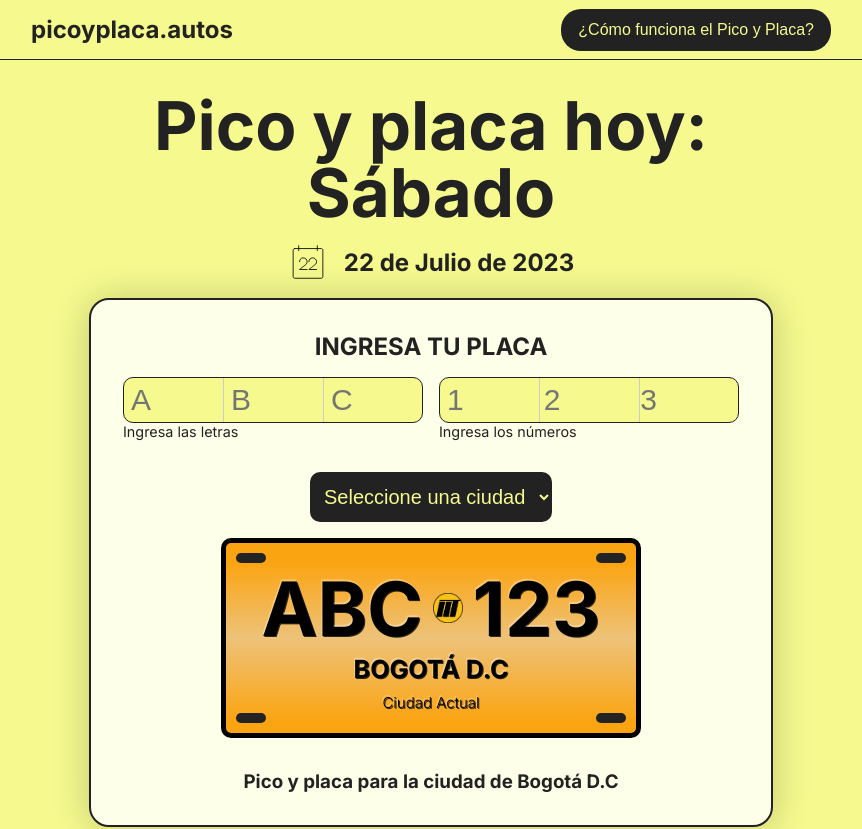
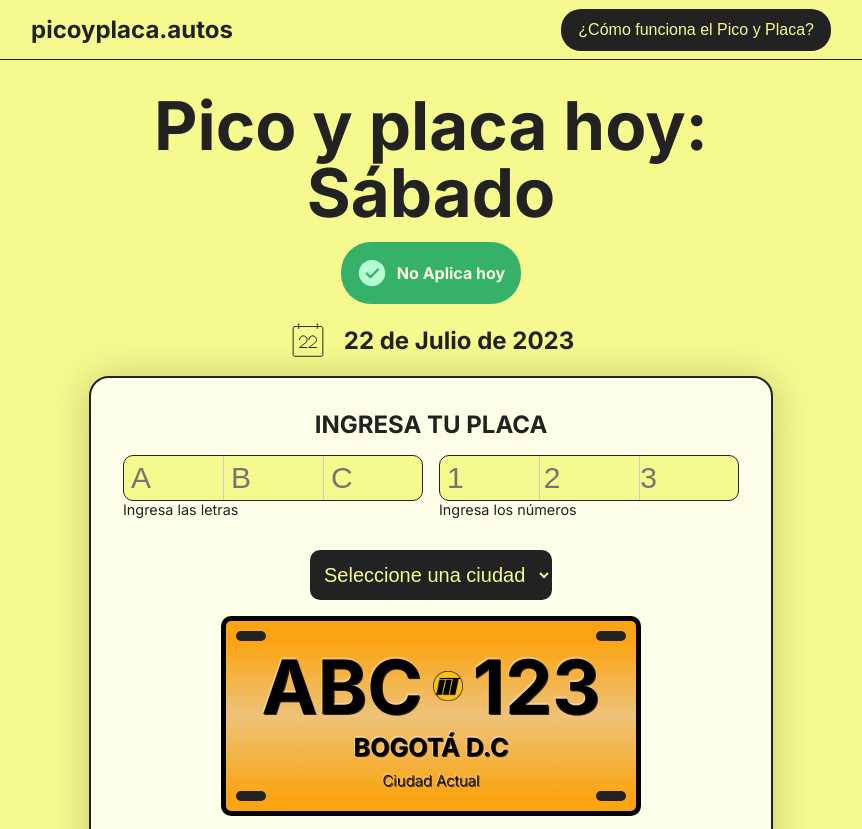
Before and after one commit to ninjasweb/picoyplaca, a Next.js app: page / in a window 1280 px wide. Shown: the top 829 px of the page, without its empty margins (209-1071 px from the left). Built offline with nearby package versions, Linux system fonts and the light colour scheme.

Commit message:
badge application

```diff
--- a/app/page.js
+++ b/app/page.js
@@ -1,5 +1,4 @@
 'use client'
-
 import Plate from '@/components/Plate/Plate'
 import styles from './page.module.css'
 import InputMono from '@/components/Form/Inputs/InputMono'
@@ -9,6 +8,8 @@ import useCurrentDay from '@/hooks/useCurrentDay'
 import useCurrentDate from '@/hooks/useCurrentDate'
 import Image from 'next/image'
 import useCurrentDayIcon from '@/hooks/useCurrentDayIcon'
+import successIcon from '@/assets/success.svg'
+import alertIcon from '@/assets/alert.svg'
 
 export default function Home() {
   const [letters, setLetters] = useState('ABC')
@@ -21,6 +22,16 @@ export default function Home() {
     <main className={styles.main}>
       <div className={styles.title}>
         <h1>Pico y placa hoy: {currentDay}</h1>
+        <div className={styles.badge}>
+          {currentDay === 'Sábado' || currentDay === 'Domingo'  ?
+            <div className={styles.success}>
+              <Image style={{marginRight: '10px'}} src={successIcon} width={30} height={30} alt='success'/> No Aplica hoy
+            </div> :
+            <div className={styles.alert}>
+              <Image style={{marginRight: '10px'}} src={alertIcon} width={30} height={30} alt='alert'/> Si Aplica hoy
+            </div>
+          }
+        </div>
         <div className={styles.date}>
           <Image className={styles.icon} src={currentIcon} width={40} height={40} alt=''/>
           <h2>{currentDate}</h2>
--- a/app/page.module.css
+++ b/app/page.module.css
@@ -42,3 +42,20 @@
   color: var(--black);
   margin-top: 2rem;
 }
+.badge > div {
+  color: var(--white);
+  width: max-content;
+  margin: 0 auto;
+  padding: 1rem;
+  border-radius: 30px;
+  font-weight: bold;
+  margin-top: 1rem;
+  display: flex;
+  align-items: center;
+}
+.badge .success {
+  background-color: rgb(54, 177, 105);
+}
+.badge .alert {
+  background-color: #fba411;
+}
```
Also changed, not shown: assets/alert.svg (added), assets/success.svg (added).
